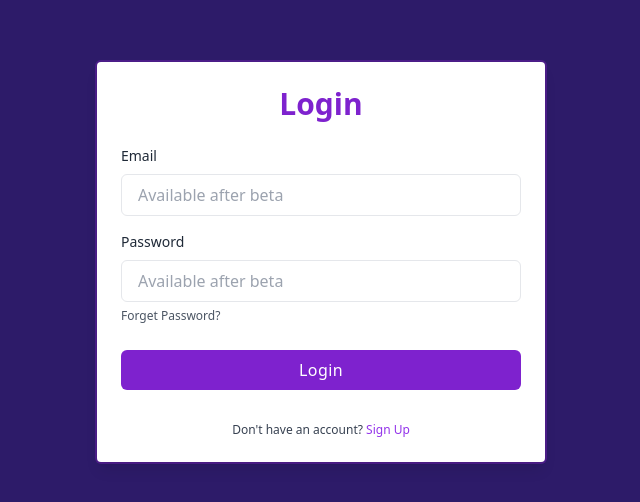
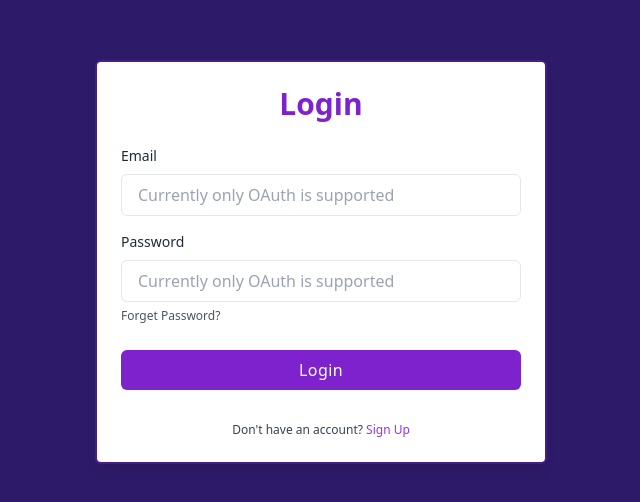
Before and after one commit to 52617365/Lookup, a Next.js app: page / in a window 1280 px wide. Shown: the part 138-640 px from the top of the page, without its empty margins (319-959 px from the left). Built offline with nearby package versions, Linux system fonts and the light colour scheme.

Commit message:
diff placeholder text on login fields.

```diff
--- a/components/LoginForm.tsx
+++ b/components/LoginForm.tsx
@@ -14,7 +14,7 @@ export default () => {
             </label>
             <input
               disabled
-              placeholder="Available after beta"
+              placeholder="Currently only OAuth is supported"
               type="email"
               className="block w-full px-4 py-2 mt-2 text-purple-700 bg-white border rounded-md focus:border-purple-400 focus:ring-purple-300 focus:outline-none focus:ring focus:ring-opacity-40"
             />
@@ -26,7 +26,7 @@ export default () => {
               </label>
               <input
                 disabled
-                placeholder="Available after beta"
+                placeholder="Currently only OAuth is supported"
                 type="password"
                 className="block w-full px-4 py-2 mt-2 text-purple-700 bg-white border rounded-md focus:border-purple-400 focus:ring-purple-300 focus:outline-none focus:ring focus:ring-opacity-40"
               />
```
